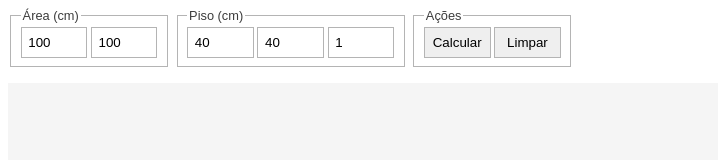
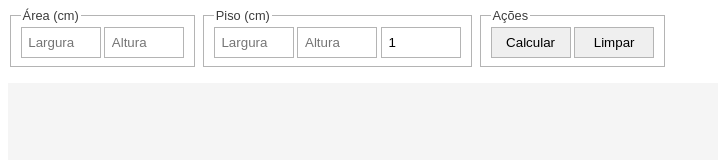
Before and after one commit to sbalmt/tile-calculator, a plain HTML site: page web/index.html in a window 1280 px wide. Shown: the whole page, without its empty margins (0-718 px from the left). Drawn offline with Linux system fonts and the light colour scheme.

Commit message:
Update index.html

```diff
--- a/web/index.html
+++ b/web/index.html
@@ -16,9 +16,8 @@
 		}
 		form#draw-form input, form#draw-form button {
 			box-sizing: border-box;
-			display: inline-block;
 			border: 1px solid rgb(180,180,180);
-			width: 5em;
+			width: 6em;
 			min-height: 1.5em;
 			padding: 0.5em;
 		}
@@ -273,18 +272,18 @@
 	<form id='draw-form'>
 		<fieldset>
 			<legend>Área (cm)</legend>
-			<input type='number' value='100' name='draw-area-width' step='1' placeholder='Largura' required>
-			<input type='number' value='100' name='draw-area-height' step='1' placeholder='Altura' required>
+			<input type='number' name='draw-area-width' step='1' min='100' placeholder='Largura' required>
+			<input type='number' name='draw-area-height' step='1' min='100' placeholder='Altura' required>
 		</fieldset>
 		<fieldset>
 			<legend>Piso (cm)</legend>
-			<input type='number' value='40' name='draw-tile-width' step='1' placeholder='Largura' required>
-			<input type='number' value='40' name='draw-tile-height' step='1' placeholder='Altura' required>
-			<input type='number' value='1' name='draw-tile-space' step='1' placeholder='Espaçamento' required>
+			<input type='number' name='draw-tile-width' step='1' min='10' placeholder='Largura' required>
+			<input type='number' name='draw-tile-height' step='1' min='10' placeholder='Altura' required>
+			<input type='number' value='1' name='draw-tile-space' step='1' min='1' placeholder='Espaçamento' required>
 		</fieldset>
 		<fieldset>
 			<legend>Ações</legend>
-			<button type='button' name='draw-calc'>Calcular</button>
+			<button type='submit' name='draw-calc'>Calcular</button>
 			<button type='button' name='draw-clear'>Limpar</button>
 		</fieldset>
 	</form>
```
